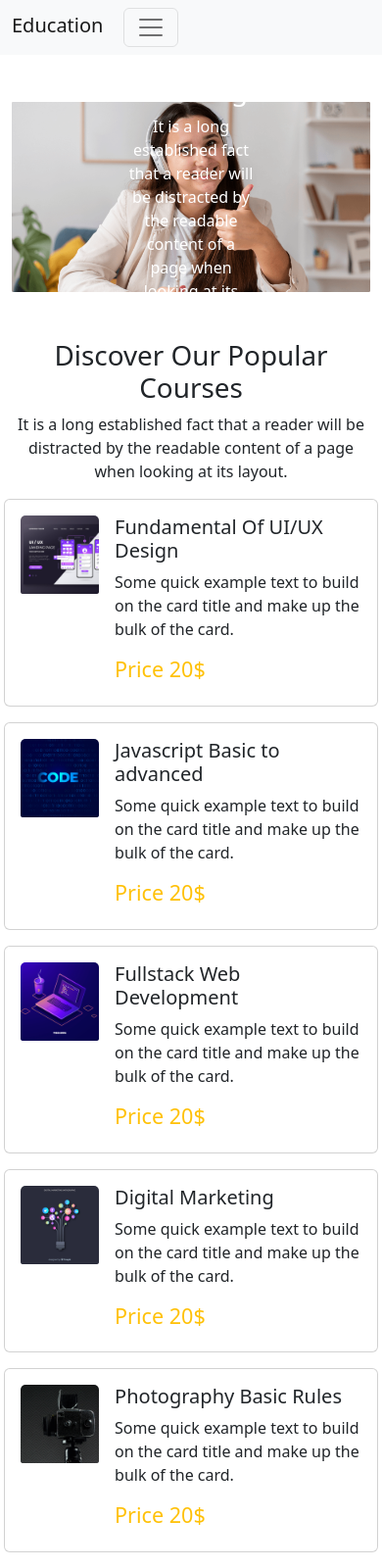
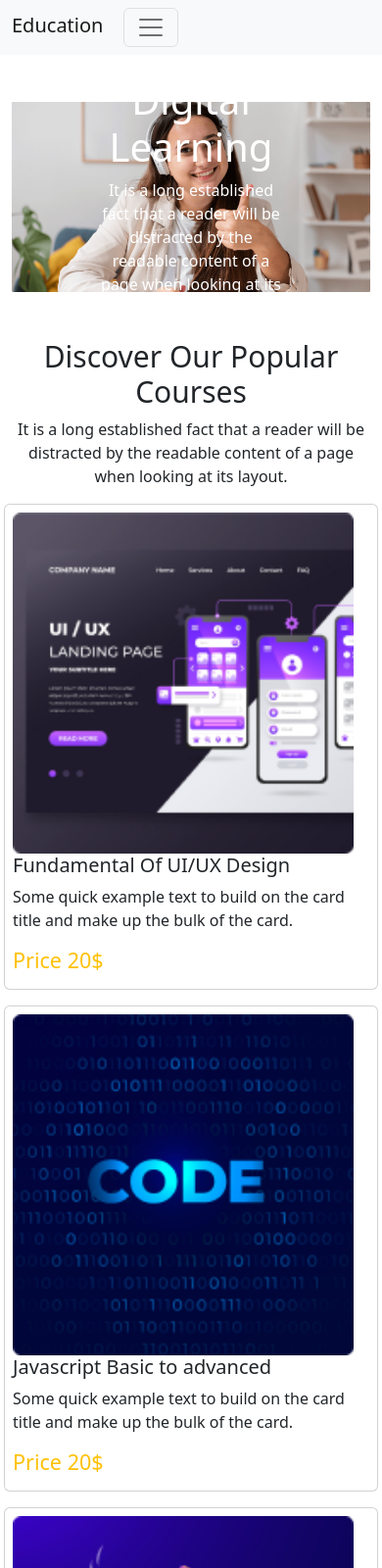
Before and after one commit to Sifat-Khan-cr/ph-assaignment-3-edtech, a plain HTML site: page index.html in a window 390 px wide. Shown: the top 1600 px of the page at 98% size. Drawn offline with nearby package versions, Linux system fonts and the light colour scheme.

Commit message:
h1 tags sized

```diff
--- a/index.html
+++ b/index.html
@@ -8,10 +8,14 @@
     <script src="https://kit.fontawesome.com/e237ed7f72.js" crossorigin="anonymous"></script>
     <link href="https://cdn.jsdelivr.net/npm/bootstrap@5.2.0/dist/css/bootstrap.min.css" rel="stylesheet"
         integrity="sha384-gH2yIJqKdNHPEq0n4Mqa/HGKIhSkIHeL5AyhkYV8i59U5AR6csBvApHHNl/vI1Bx" crossorigin="anonymous">
+    <link rel="stylesheet" href="style.css">
 </head>
 
 
 <body>
+    <!---------------------------
+          navigation bar
+    -------------------------->
     <nav class="navbar container navbar-expand-lg bg-light ">
         <div class="container-fluid">
             <div>
@@ -47,6 +51,9 @@
             </div>
         </div>
     </nav>
+    <!---------------------------
+          banner slider
+    -------------------------->
     <header class="container my-5">
         <div id="carouselExampleCaptions" class="carousel slide" data-bs-ride="false">
 
@@ -54,9 +61,9 @@
                 <div class="carousel-item active">
                     <img src="./images/cover/cover-1.png" class="d-block w-100" alt="...">
                     <div class="carousel-caption p-0 h-100 d-flex align-items-center justify-content-center">
-                        <div class="w-50">
-                            <h1>Get Started Digital Learning</h1>
-                            <p>It is a long established fact that a reader will be
+                        <div class="w-75">
+                            <h1 class="banner-title">Get Started Digital Learning</h1>
+                            <p class="banner-text">It is a long established fact that a reader will be
                                 distracted by the
                                 readable
                                 content of a
@@ -68,9 +75,9 @@
                 <div class="carousel-item">
                     <img src="./images/cover/cover-2.jpg" class="d-block w-100" alt="...">
                     <div class="carousel-caption p-0 h-100 d-flex align-items-center justify-content-center">
-                        <div class="w-50">
-                            <h1>Get Started Digital Learning</h1>
-                            <p>It is a long established fact that a reader will be
+                        <div class="w-75">
+                            <h1 class="banner-title">Get Started Digital Learning</h1>
+                            <p class="banner-text">It is a long established fact that a reader will be
                                 distracted by the
                                 readable
                                 content of a
@@ -83,9 +90,9 @@
                 <div class="carousel-item">
                     <img src="./images/cover/cover-3.jpg" class="d-block w-100" alt="...">
                     <div class="carousel-caption p-0 h-100 d-flex align-items-center justify-content-center">
-                        <div class="w-50">
-                            <h1>Get Started Digital Learning</h1>
-                            <p>It is a long established fact that a reader will be
+                        <div class="w-75">
+                            <h1 class="banner-title">Get Started Digital Learning</h1>
+                            <p class="banner-text">It is a long established fact that a reader will be
                                 distracted by the
                                 readable
                                 content of a
@@ -108,6 +115,9 @@
             </button>
         </div>
     </header>
+    <!---------------------------
+          courses
+    -------------------------->
     <section class="course container mb-5">
         <div class="course-title text-center">
             <h1>Discover Our Popular Courses</h1>
@@ -115,7 +125,7 @@
                 looking at its layout.</p>
         </div>
         <div class="course-cards row row-cols-1 row-cols-lg-2 g-3">
-            <div class="card flex-row p-3">
+            <div class="card p-2 flex-md-row p-lg-3">
                 <div class="course-image me-3"><img src="./images/course/course-1.png" class="card-img-top" alt="...">
                 </div>
                 <div class="card-body p-0">
@@ -125,7 +135,7 @@
                     <h4 class="text-warning">Price 20$</h4>
                 </div>
             </div>
-            <div class="card flex-row p-3">
+            <div class="card p-2 flex-md-row p-lg-3">
                 <div class="course-image me-3"><img src="./images/course/course-2.png" class="card-img-top" alt="...">
                 </div>
                 <div class="card-body p-0">
@@ -135,7 +145,7 @@
                     <h4 class="text-warning">Price 20$</h4>
                 </div>
             </div>
-            <div class="card flex-row p-3">
+            <div class="card p-2 flex-md-row p-lg-3">
                 <div class="course-image me-3"><img src="./images/course/course-3.png" class="card-img-top" alt="...">
                 </div>
                 <div class="card-body p-0">
@@ -145,7 +155,7 @@
                     <h4 class="text-warning">Price 20$</h4>
                 </div>
             </div>
-            <div class="card flex-row p-3">
+            <div class="card p-2 flex-md-row p-lg-3">
                 <div class="course-image me-3"><img src="./images/course/course-4.png" class="card-img-top" alt="...">
                 </div>
                 <div class="card-body p-0">
@@ -155,7 +165,7 @@
                     <h4 class="text-warning">Price 20$</h4>
                 </div>
             </div>
-            <div class="card flex-row p-3">
+            <div class="card p-2 flex-md-row p-lg-3">
                 <div class="course-image me-3"><img src="./images/course/course-5.png" class="card-img-top" alt="...">
                 </div>
                 <div class="card-body p-0">
@@ -165,7 +175,7 @@
                     <h4 class="text-warning">Price 20$</h4>
                 </div>
             </div>
-            <div class="card flex-row p-3">
+            <div class="card p-2 flex-md-row p-lg-3">
                 <div class="course-image me-3"><img src="./images/course/course-6.png" class="card-img-top" alt="...">
                 </div>
                 <div class="card-body p-0">
@@ -179,10 +189,13 @@
         </div>
         <div class="d-flex justify-content-center"><button class="btn btn-primary mt-3">Get Started</button></div>
     </section>
+    <!---------------------------
+          modal
+    -------------------------->
     <section class="container mb-5 bg-primary p-5 d-lg-flex justify-content-between">
         <div>
-            <h1 class="text-light text-center">Ready to join?</h1>
-            <p class="text-light text-center">It is a long established fact that a reader will be distracted by the
+            <h1 class="text-light text-start">Ready to join?</h1>
+            <p class="text-light text-start">It is a long established fact that a reader will be distracted by the
                 readable content
                 of a page
                 when
@@ -213,6 +226,9 @@
         </div>
 
     </section>
+    <!---------------------------
+          frequent question
+    -------------------------->
     <section class="container mb-5">
         <div class="text-center">
             <h1>Frequently asked questions.</h1>
@@ -283,6 +299,9 @@
             </div>
         </div>
     </section>
+    <!---------------------------
+          company logos
+    -------------------------->
     <section class="container mb-5 text-center d-none d-lg-flex flex-column">
         <h1 class="mb-5">Trusted by over 800+ companies</h1>
         <div class="d-flex justify-content-between">
@@ -294,6 +313,9 @@
             <div><img src="./images/company/company-6.png" alt=""></img></div>
         </div>
     </section>
+    <!---------------------------
+          footer
+    -------------------------->
     <footer class="bg-secondary text-light text-center py-3">
         <h1>Pro Edu</h1>
         <p>Office 41, Zawaya Buildin, Ghala Muscat,
--- /dev/null
+++ b/style.css
@@ -0,0 +1,41 @@
+.banner-title {
+    font-size: 65px;
+}
+
+h1 {
+    font-size: 45px;
+}
+
+p {
+    font-size: 18px;
+}
+
+@media screen and (max-width: 576px) {
+    .banner-title {
+        font-size: 20px;
+    }
+
+    h1 {
+        font-size: 18px;
+    }
+
+    p {
+        font-size: 14px;
+    }
+
+}
+
+@media screen and (max-width: 768px) {
+    .banner-title {
+        font-size: 40px;
+    }
+
+    h1 {
+        font-size: 30px;
+    }
+
+    p {
+        font-size: 16px;
+    }
+
+}
```
